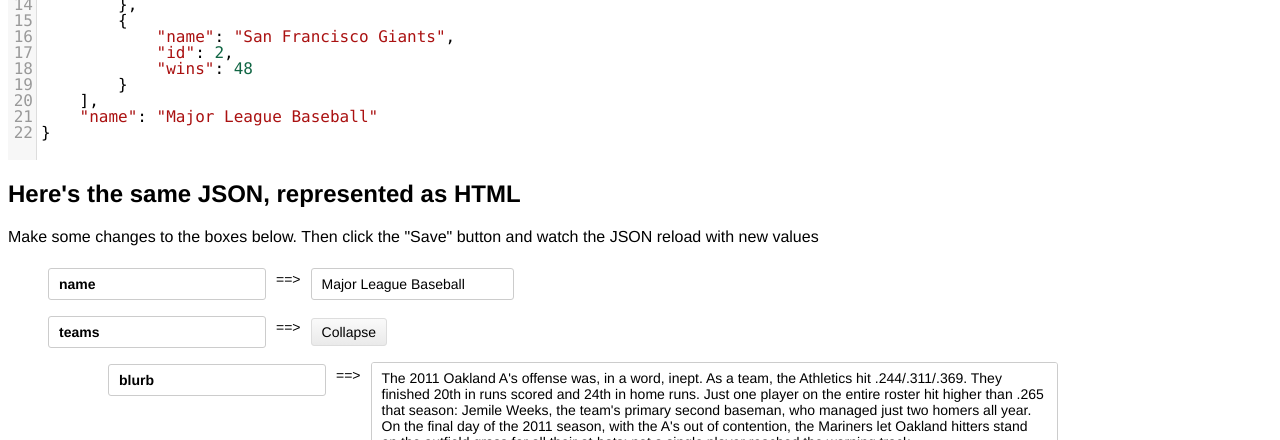
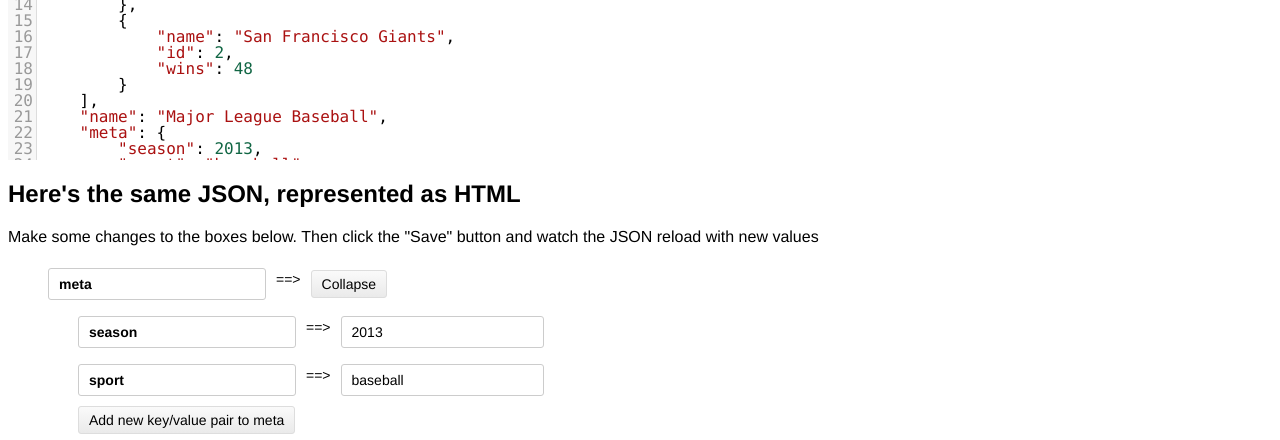
Before and after one commit to kevinburke/hulk, a plain HTML site: page example/index.html in a window 1280 px wide. Shown: the part 343-783 px from the top of the page. Drawn offline with Linux system fonts and the light colour scheme.

Commit message:
nest dictionary inside dictionary in example

```diff
--- a/example/index.html
+++ b/example/index.html
@@ -63,7 +63,13 @@
             "wins": 48
           }
         ],
-        "name": "Major League Baseball"
+        "name": "Major League Baseball",
+        // this data structure is dumb, but I want to show off nesting a
+        // dictionary inside a dictionary.
+        "meta": {
+          "season": 2013,
+          "sport": "baseball"
+        }
       };
       var prettyPrint = function(data) {
         return JSON.stringify(data, null, '\t');
```
